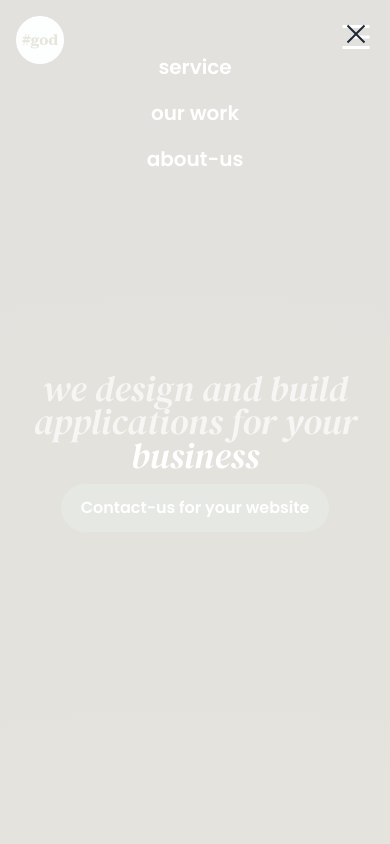
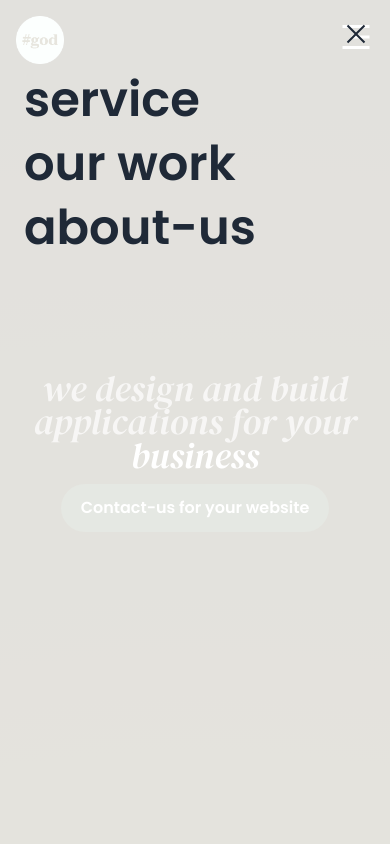
Before and after one commit to junior-boop/geniusofdigital, a Next.js app: page / in a window 390 px wide. Both pictures are taken after a click on the button 356 px from the left and 36 px from the top of the page. Shown: the top 844 px of the page. Built offline with nearby package versions, Linux system fonts and the light colour scheme.

Commit message:
page d'accueil

```diff
--- a/app/layout.tsx
+++ b/app/layout.tsx
@@ -1,5 +1,10 @@
 import type { Metadata } from "next";
 import "./globals.css";
+import Header from "@/components/header";
+import Container from "@/components/container";
+import Image from "next/image";
+import Link from "next/link";
+import { RiFacebookCircleFill, RiLinkedinBoxFill, RiTwitterXFill } from "@/components/icons";
 
 
 export const metadata: Metadata = {
@@ -12,9 +17,41 @@ export default function RootLayout({
 }: Readonly<{
   children: React.ReactNode;
 }>) {
+  const today = new Date()
   return (
     <html lang="en">
-      <body>{children}</body>
+      <body>
+        <Header />
+        {children}
+        <div className="bg-black px-4 lg:px-0 py-[50px] lg:py-10">
+          <Container>
+            <div className="flex items-center flex-col lg:flex-row gap-8">
+              <section className="flex-1 flex items-center gap-4">
+                <div className="w-[56px] aspect-square relative">
+                  <Image src={'/logo.png'} alt="logo geniusofdigital" fill />
+                </div>
+                <div className="font-bold text-[20px] text-white">
+                  #geniusOfDigital
+                </div>
+              </section>
+              <section className="flex-1 flex justify-center gap-4">
+                <Link href={'https://web.facebook.com/geniusofdigital'}>
+                  <RiFacebookCircleFill className="w-9 h-9 text-white" color="white" />
+                </Link>
+                <Link href={'https://www.linkedin.com/company/geniusofdigital/'}>
+                  <RiLinkedinBoxFill className="w-9 h-9 text-white" color="white" />
+                </Link>
+                <Link href={'https://x.com/Danjun4'}>
+                  <RiTwitterXFill className="w-9 h-9 text-white" color="white" />
+                </Link>
+              </section>
+              <section className="flex-1 flex justify-end">
+                <span className="text-white"><strong>&copy; {today.getFullYear()}</strong>. All rights reserved</span>
+              </section>
+            </div>
+          </Container>
+        </div>
+      </body>
     </html>
   );
 }
--- a/app/page.tsx
+++ b/app/page.tsx
@@ -20,7 +20,7 @@ export default function Home() {
   const displayRef_4 = useRef<any>()
   const headerRef = useRef<any>()
 
-  const today = new Date()
+
 
   const [headerHeight, setHeader] = useState(0)
 
@@ -111,7 +111,6 @@ export default function Home() {
   return (
     <>
       <main>
-        <Header position={headerHeight} />
         <div ref={headerRef} className="bg-radius text-white">
           <Container>
             <div className="h-[100dvh] flex items-center justify-center ">
@@ -214,34 +213,7 @@ export default function Home() {
 
           </Container>
         </div>
-        <div className="bg-black px-4 lg:px-0 py-[50px] lg:py-10">
-          <Container>
-            <div className="flex items-center flex-col lg:flex-row gap-8">
-              <section className="flex-1 flex items-center gap-4">
-                <div className="w-[56px] aspect-square relative">
-                  <Image src={'/logo.png'} alt="logo geniusofdigital" fill />
-                </div>
-                <div className="font-bold text-[20px] text-white">
-                  #geniusOfDigital
-                </div>
-              </section>
-              <section className="flex-1 flex justify-center gap-4">
-                <Link href={'https://web.facebook.com/geniusofdigital'}>
-                  <RiFacebookCircleFill className="w-9 h-9 text-white" color="white" />
-                </Link>
-                <Link href={'https://www.linkedin.com/company/geniusofdigital/'}>
-                  <RiLinkedinBoxFill className="w-9 h-9 text-white" color="white" />
-                </Link>
-                <Link href={'/'}>
-                  <RiTwitterXFill className="w-9 h-9 text-white" color="white" />
-                </Link>
-              </section>
-              <section className="flex-1 flex justify-end">
-                <span className="text-white"><strong>&copy; {today.getFullYear()}</strong>. All rights reserved</span>
-              </section>
-            </div>
-          </Container>
-        </div>
+
       </main>
     </>
   );
--- a/components/header.tsx
+++ b/components/header.tsx
@@ -1,3 +1,4 @@
+'use client'
 import Link from "next/link";
 import Container from "./container";
 import Image from "next/image";
@@ -77,10 +78,16 @@ export default function Header({ position }: Header) {
                                 </div>
                             </div>
                             <div>
-                                <ul className="flex flex-col items-center text-gray-800 gap-4">
-                                    <NavItem title="service" url="/services" />
-                                    <NavItem title="our work" url="/works" />
-                                    <NavItem title="about-us" url="/about-us" />
+                                <ul className="flex flex-col items-start text-gray-800 gap-4 p-6">
+                                    <Link href="/services">
+                                        <li><span className="text-gray-800 font-semibold text-5xl">service</span></li>
+                                    </Link>
+                                    <Link href="/works">
+                                        <li><span className="text-gray-800 font-semibold text-5xl">our work</span></li>
+                                    </Link>
+                                    <Link href="/about-us">
+                                        <li><span className="text-gray-800 font-semibold text-5xl">about-us</span></li>
+                                    </Link>
                                 </ul>
                             </div>
                         </div>)
```
